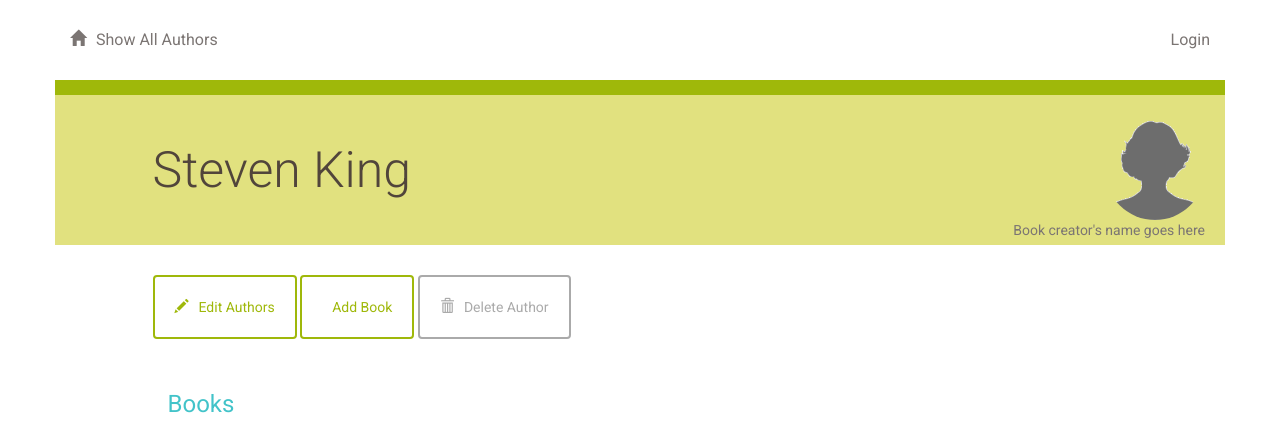
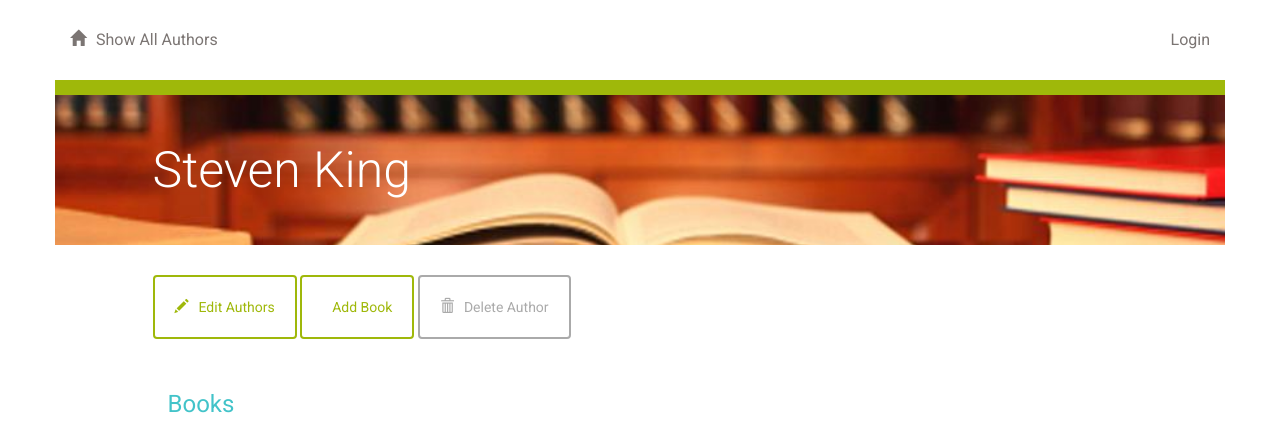
Before and after one commit to mpvanveldhuizen/udacity, a Flask app: page /authors/1/ in a window 1280 px wide. Shown: the top 440 px of the page. Run offline with Flask 2, Linux system fonts and the light colour scheme; some libraries are stand-ins or nearby versions.

Commit message:
modifications to style and front page works

```diff
--- a/catalog/application.py
+++ b/catalog/application.py
@@ -171,7 +171,7 @@
     return jsonify(authors=[a.serialize for a in authors])
 
 
-# Show all authorss
+# Show all authors
 @app.route('/')
 @app.route('/authors/')
 def showAuthors():
--- a/catalog/static/styles.css
+++ b/catalog/static/styles.css
@@ -6,7 +6,7 @@
 h1 {
 	font-family: "Helvetica Neue Light", Roboto, Helvetica, Arial, sans-serif;
 	font-size: 50px;
-	color: #51453B;
+	color: #FFFFFF;
 	line-height: 60px;
 	font-weight: 300;
 }
--- a/catalog/templates/edit_authors.html
+++ b/catalog/templates/edit_authors.html
@@ -4,7 +4,7 @@
 	<div class="row divider green">
 		<div class="col-md-12"></div>
 	</div>
-	<div class="row banner menu">
+	<div class="row banner main">
 		<div class="col-md-11 col-md-offset-1 padding-none">
 			<h1>Edit {{authors.name}}</h1>
 		</div>
--- a/catalog/templates/edit_books.html
+++ b/catalog/templates/edit_books.html
@@ -4,7 +4,7 @@
 	<div class="row divider green">
 		<div class="col-md-12"></div>
 	</div>
-	<div class="row banner menu">
+	<div class="row banner main">
 		<div class="col-md-11 col-md-offset-1 padding-none">
 			<h1>Edit Book</h1>
 		</div>
--- a/catalog/templates/library.html
+++ b/catalog/templates/library.html
@@ -4,15 +4,9 @@
 	<div class="row divider green">
 		<div class="col-md-12"></div>
 	</div>
-	<div class="row banner menu">
+	<div class="row banner main">
 		<div class="col-md-11 col-md-offset-1 padding-none">
-			<h1>{{ authors.name }}
-			<figure class="creator">
-				<img src="{{ url_for('static', filename='blank_user.gif') }}">
-				<figcaption>Book creator's name goes here</figcaption>
-			</figure>
-			</h1>
-
+			<h1>{{ authors.name }}	</h1>
 		</div>
 	</div>
 
--- a/catalog/templates/new_authors.html
+++ b/catalog/templates/new_authors.html
@@ -4,7 +4,7 @@
 	<div class="row divider green">
 		<div class="col-md-12"></div>
 	</div>
-	<div class="row banner menu">
+	<div class="row banner main">
 		<div class="col-md-11 col-md-offset-1 padding-none">
 			<h1>New Author</h1>
 		</div>
--- a/catalog/templates/new_books.html
+++ b/catalog/templates/new_books.html
@@ -4,7 +4,7 @@
 	<div class="row divider green">
 		<div class="col-md-12"></div>
 	</div>
-	<div class="row banner menu">
+	<div class="row banner main">
 		<div class="col-md-11 col-md-offset-1 padding-none">
 			<h1>New Book</h1>
 		</div>
```
Also changed, not shown: catalog/templates/application.html (+2 -7 lines), catalog/library.db, 1 other file.
